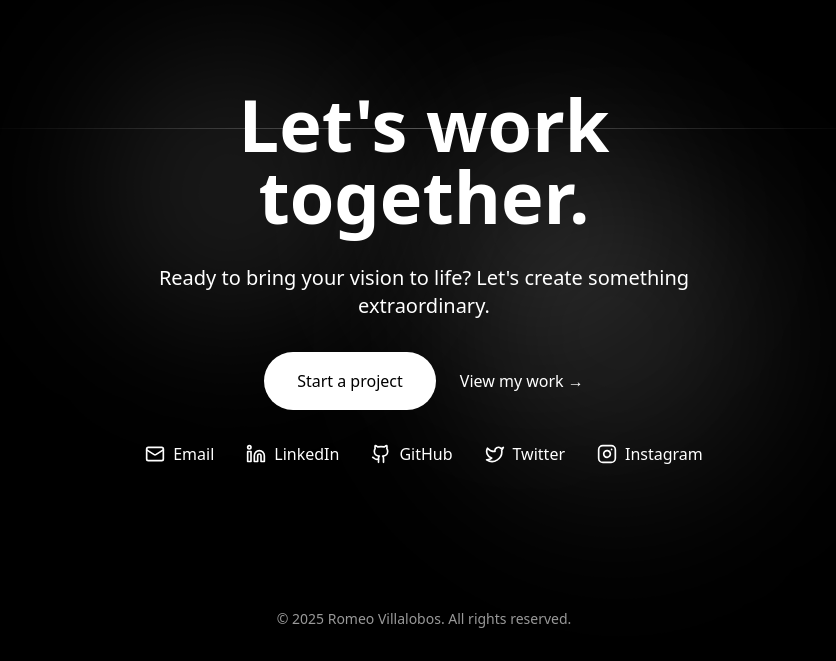
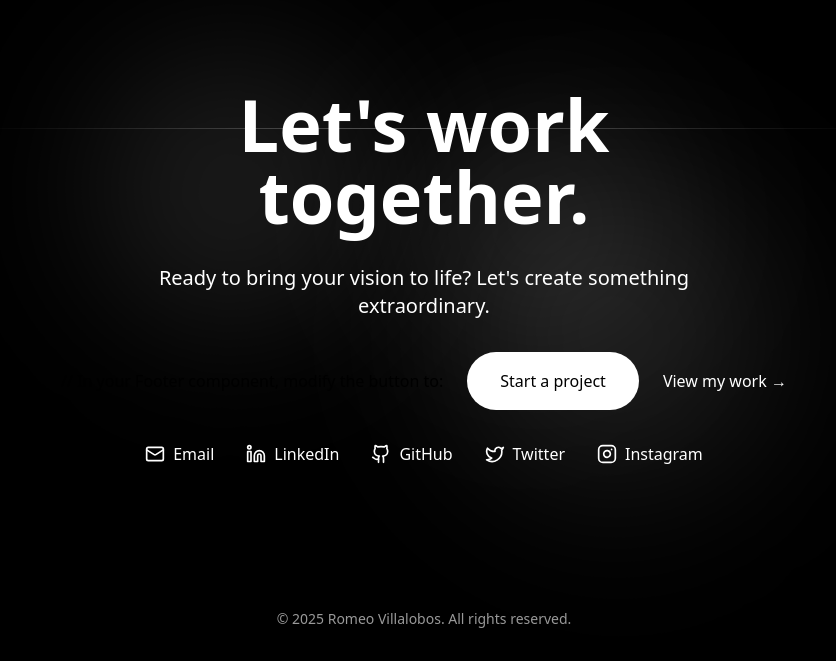
Before and after one commit to RosmeoP/portfolio-project, a React (Vite) app: page / in a window 1280 px wide. Shown: the part 2423-3084 px from the top of the page, without its empty margins (216-1052 px from the left). Built offline with nearby package versions, Linux system fonts and the light colour scheme.

Commit message:
fixing deploying essues

```diff
--- a/src/components/Footer.jsx
+++ b/src/components/Footer.jsx
@@ -95,15 +95,15 @@ const Footer = () => {
           transition={{ duration: 0.6, delay: 0.4 }}
           className="flex flex-col sm:flex-row items-center gap-6 mt-8 w-full sm:w-auto px-4"
         >
-          <motion.a
-            whileHover={{ scale: 1.05 }}
-            whileTap={{ scale: 0.95 }}
-            href="/contact"
-            className="group relative flex items-center justify-center gap-2 text-black bg-white border border-white/20 px-8 py-4 rounded-full overflow-hidden hover:bg-[#f8f8f8] transition-all duration-300 w-full sm:w-auto"
-            onClick={openFile}
-          >
-            <span className="relative z-10">Start a project</span>
-          </motion.a>
+         // In your Footer component, modify the button to:
+<motion.button  // Changed from motion.a to motion.button
+  whileHover={{ scale: 1.05 }}
+  whileTap={{ scale: 0.95 }}
+  onClick={openFile}
+  className="group relative flex items-center justify-center gap-2 text-black bg-white border border-white/20 px-8 py-4 rounded-full overflow-hidden hover:bg-[#f8f8f8] transition-all duration-300 w-full sm:w-auto"
+>
+  <span className="relative z-10">Start a project</span>
+</motion.button>
 
           <motion.a
             whileHover={{ x: 5 }}
--- a/versel.json
+++ b/versel.json
@@ -1,3 +1,6 @@
 {
-    "rewrites": [{ "source": "/(.*)", "destination": "/index.html" }]
+    "rewrites": [
+      { "source": "/(.*)", "destination": "/index.html" }
+    ],
+    "framework": "vite"
   }
```
Also changed, not shown: package.json (+16 -16 lines), 1 other file (tests, documents, lock files or other folders).
